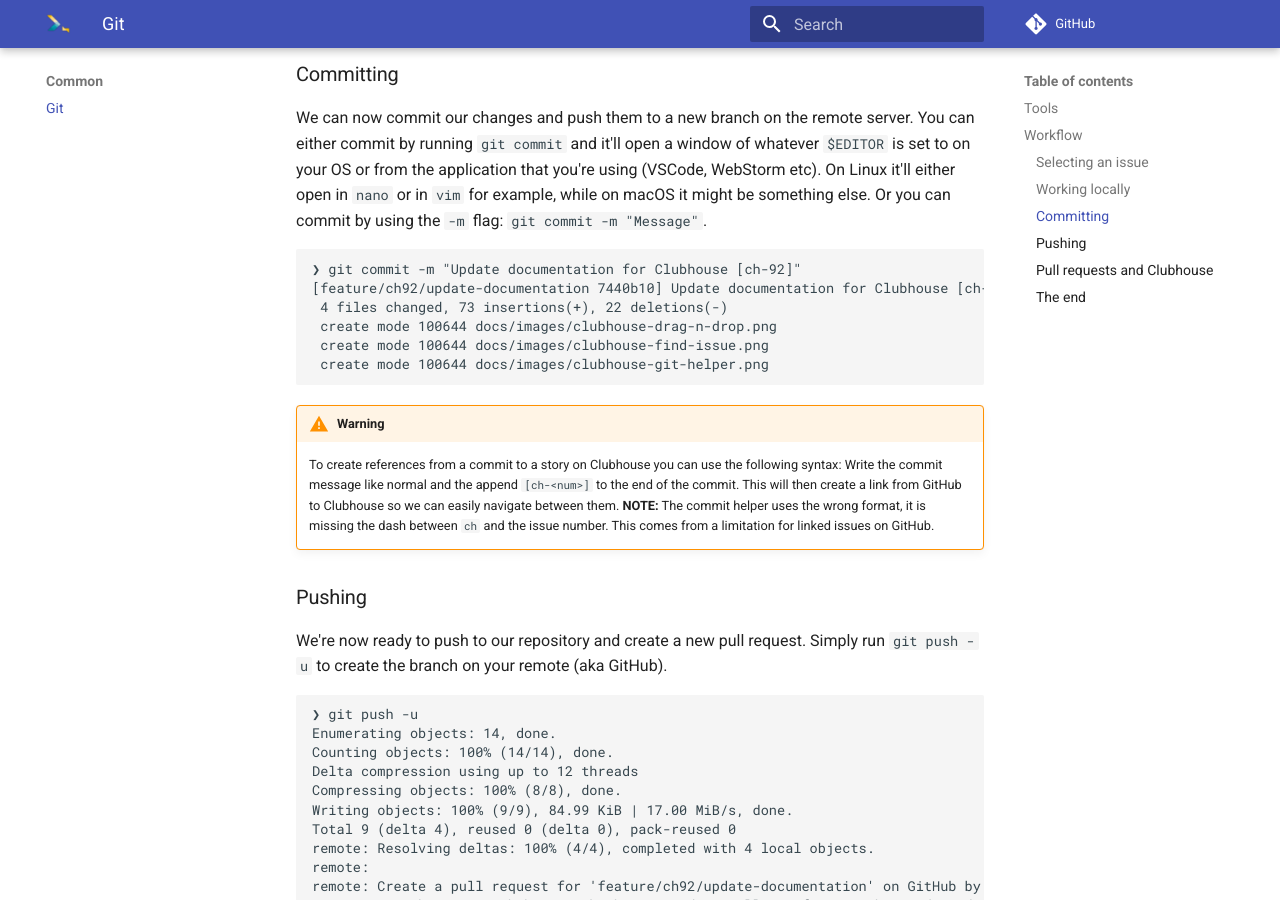
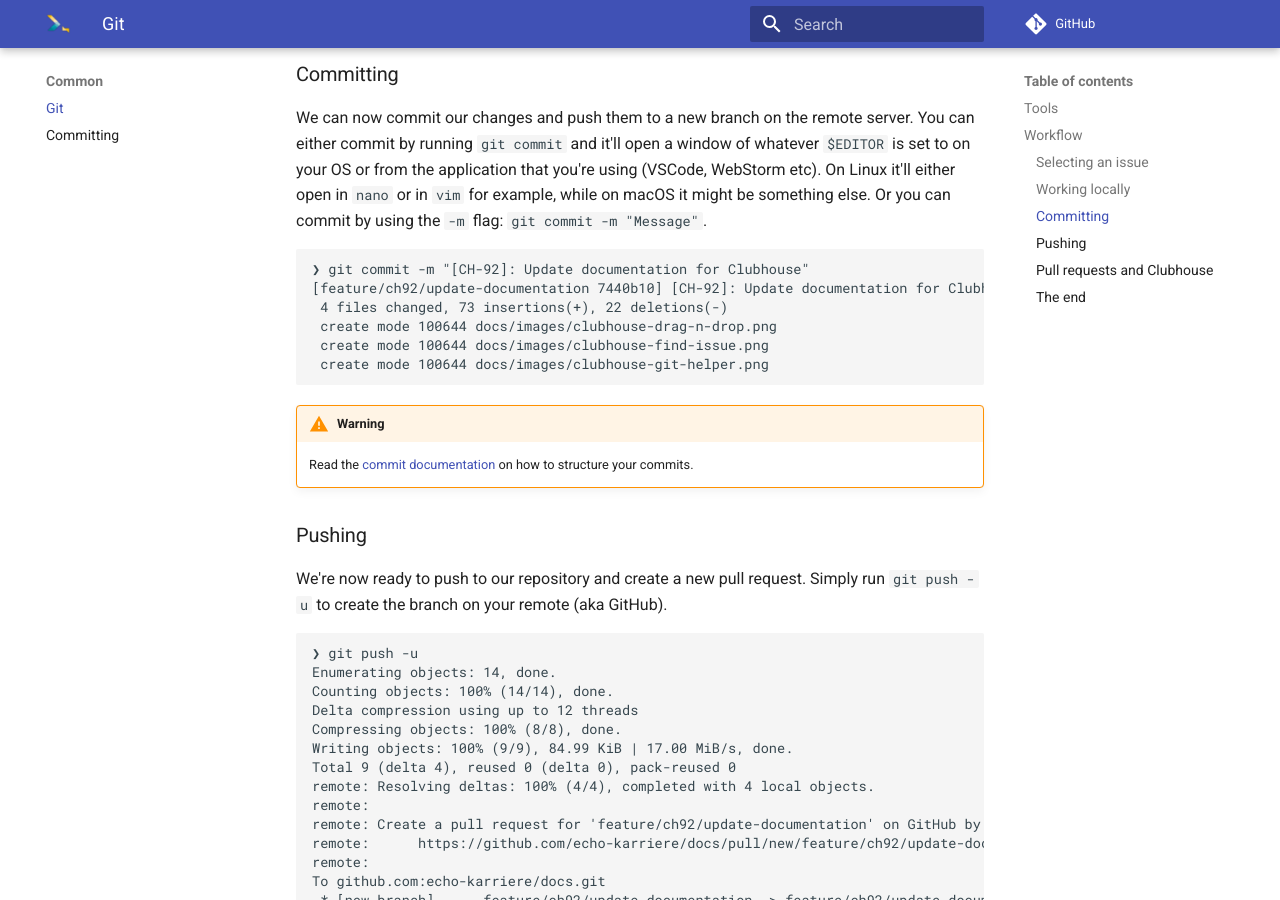
Before and after one commit to echo-karriere/docs, an MkDocs documentation site: the page built from docs/common/git.md, in a window 1280 px wide and 900 px high, scrolled down 3357 px. Built offline with MkDocs 1.6.1 and Material for MkDocs 9.7.7, drawn with Linux system fonts in a browser that asks for light colours; emoji names are drawn with the system emoji font; comment, search, counter and statistics services are not loaded.

Commit message:
[CH-102]: Add documentation about commit message structure

````diff
--- a/docs/common/git.md
+++ b/docs/common/git.md
@@ -140,8 +140,8 @@
 
 
 ```git
-❯ git commit -m "Update documentation for Clubhouse [ch-92]"
-[feature/ch92/update-documentation 7440b10] Update documentation for Clubhouse [ch-92]
+❯ git commit -m "[CH-92]: Update documentation for Clubhouse"
+[feature/ch92/update-documentation 7440b10] [CH-92]: Update documentation for Clubhouse
  4 files changed, 73 insertions(+), 22 deletions(-)
  create mode 100644 docs/images/clubhouse-drag-n-drop.png
  create mode 100644 docs/images/clubhouse-find-issue.png
@@ -149,13 +149,7 @@
 ```
 
 !!! warning
-    To create references from a commit to a story on Clubhouse you can
-    use the following syntax: Write the commit message like normal and the
-    append `[ch-<num>]` to the end of the commit. This will then create a link
-    from GitHub to Clubhouse so we can easily navigate between them. **NOTE:**
-    The commit helper uses the wrong format, it is missing the dash between `ch`
-    and the issue number. This comes from a limitation for linked issues on
-    GitHub.
+    Read the [commit documentation](./commit-messages.md) on how to structure your commits.
 
 ### Pushing
 
--- a/mkdocs.yml
+++ b/mkdocs.yml
@@ -18,6 +18,7 @@
   - Home: index.md
   - Common:
       - Git: common/git.md
+      - Committing: common/commit-messages.md
   - Frontend:
       - Editors: frontend/editors.md
   - Backend:
````
Also changed, not shown: docs/common/commit-messages.md (added, +50 -0 lines).
